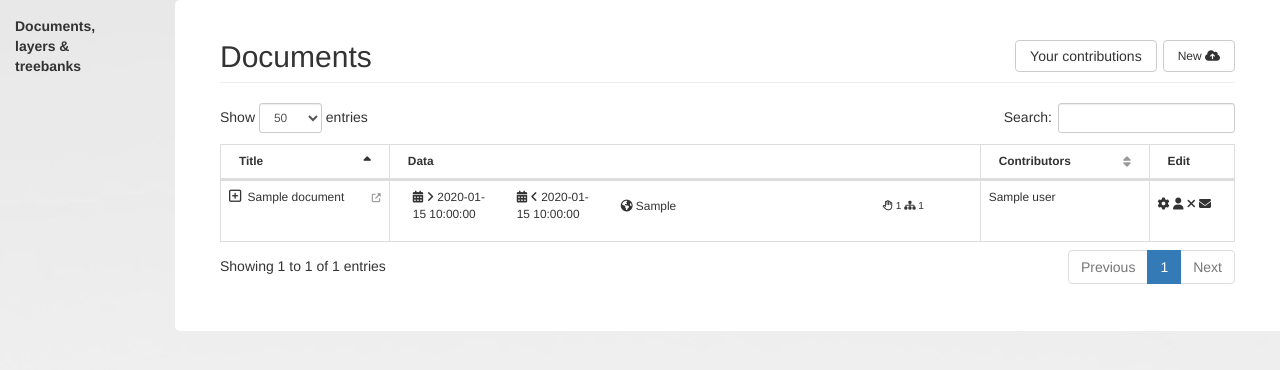
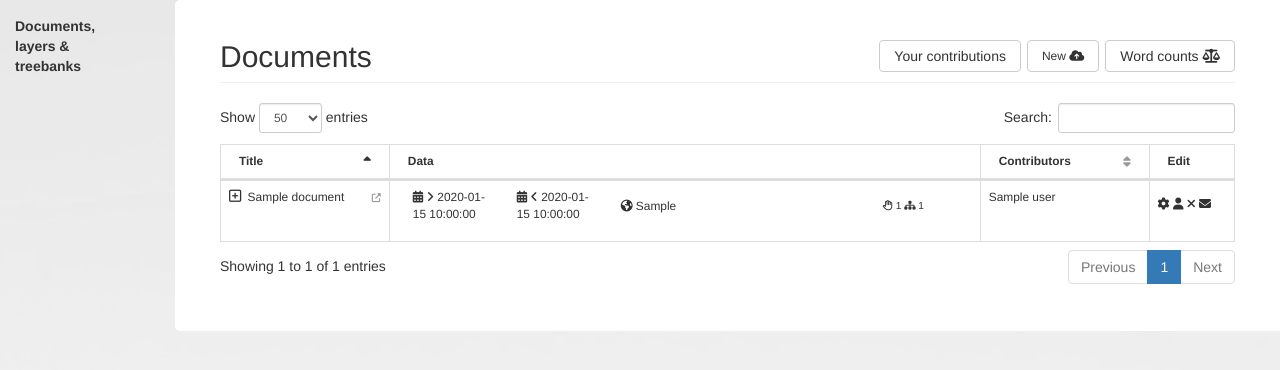
Before and after one commit to ezhenrik/sematia, a Flask app: template sematia/templates/pages/documents.html in a window 1280 px wide. Shown: the part 50-420 px from the top of the page. Run offline with Flask 2, Linux system fonts and the light colour scheme; the visitor is signed in with stand-in values (Sample User, id 1); the template is opened without the code that fills it: most values are stand-ins (such as "Sample title", 1, 10 or a date in 2020); parts of the project's set-up code (start-up, migrations or seed data) failed here and were passed over; some libraries are stand-ins or nearby versions.

Commit message:
Added word count validation script (test version)

```diff
--- a/sematia/static/css/style.css
+++ b/sematia/static/css/style.css
@@ -606,6 +606,13 @@ a.my-contributions {
     margin-right:6px;
 }
 
+a.validate-word-counts {
+    float: right;
+    font-weight: 500;
+    padding: 5px 14px;
+    margin-left:6px;
+}
+
 a.add-document {
     float: right;
     font-weight: 500;
--- a/sematia/templates/pages/documents.html
+++ b/sematia/templates/pages/documents.html
@@ -3,7 +3,11 @@
 {% block title %}Documents{% endblock %}
 
 {% block titlehtml %}
-
+{% if admin %}
+    <a class="add btn btn-default validate-word-counts" href="">
+        Word counts <i class="fa fa-balance-scale" aria-hidden="true"></i>
+    </a>
+{% endif %}
  <a class="operation add btn btn-default add-document" href="" data-toggle="modal" data-target="#add_document" data-model="document">
     New <i class="fa fa-cloud-upload" aria-hidden="true"></i>
 </a>
@@ -724,6 +728,22 @@ $(document).on('click', '.delete-message', function(e) {
     })
 });
 
+$(document).on('click', '.validate-word-counts', function(e) {
+    e.preventDefault();
+    var id = $(this).data('id');
+    $.ajax({
+        type: 'POST',
+        url: $SCRIPT_ROOT + 'validate_word_counts',
+        success: function(data) {
+            if (data.status == 'ok') {
+                alert('Words match!')
+            } else {
+                alert(data.message)
+            }
+        }
+    })
+});
+
 </script>
 
 {% endblock %}
--- a/sematia/views/documents.py
+++ b/sematia/views/documents.py
@@ -159,3 +159,7 @@ def add_message():
 def delete_message():
     id = request.form.get('id')
     return jsonify(Message.delete(id))
+
+@documents.route('/validate_word_counts', methods=['POST'])
+def validate_word_counts():
+    return jsonify(Layertreebank.validate_word_counts())
```
Also changed, not shown: sematia/controllers/layertreebank.py (+33 -0 lines), sematia/utils/xml.py (+12 -0 lines).
